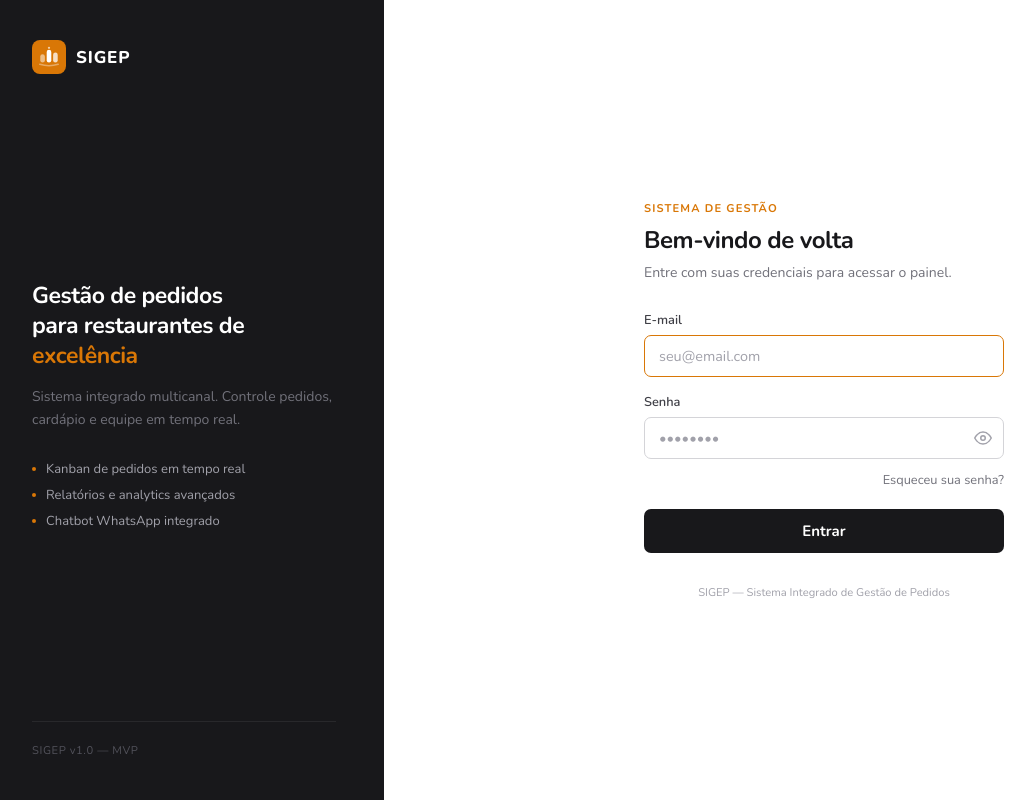
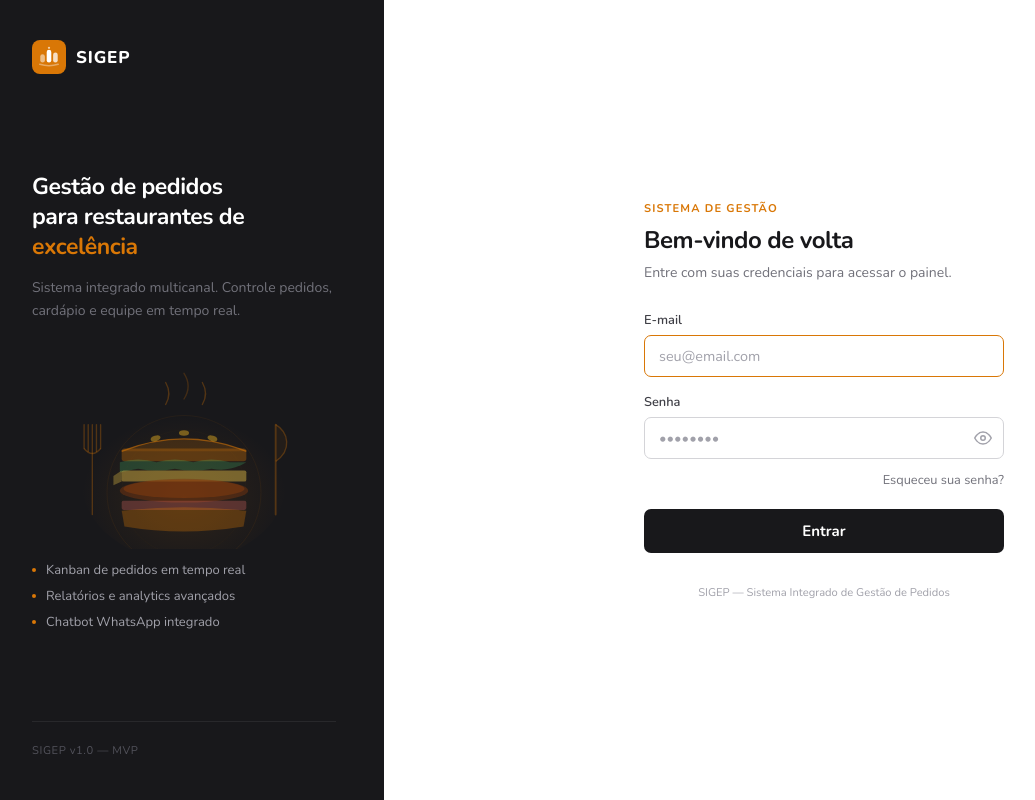
Before and after one commit to GilvanGabrielCA/sigep, a React (Vite) app in the folder frontend/: page /login in a window 1280 px wide. Shown: the whole page, without its empty margins (16-1051 px from the left). Built offline with nearby package versions, Linux system fonts and the light colour scheme; no server answers.

Commit message:
feat: adicionar ilustração SVG de hambúrguer no painel de login
Ilustração vetorial inline do hambúrguer com camadas (pão, alface, queijo,
hambúrguer, tomate), garfo e faca aos lados, névoa de vapor e brilho ambiente
em âmbar. Usa apenas SVG inline sem dependências externas.

```diff
--- a/frontend/src/pages/login/login-page.module.css
+++ b/frontend/src/pages/login/login-page.module.css
@@ -46,7 +46,7 @@
   display: flex;
   flex-direction: column;
   justify-content: center;
-  padding: 56px 0 40px;
+  padding: 32px 0 24px;
 }
 
 .brandHeading {
@@ -74,6 +74,19 @@
   display: flex;
   flex-direction: column;
   gap: 0.5rem;
+}
+
+.brandIllustration {
+  width: 100%;
+  display: flex;
+  justify-content: center;
+  align-items: center;
+  margin: 1rem 0 0.75rem;
+}
+
+.brandIllustration svg {
+  width: 220px;
+  height: auto;
 }
 
 .brandFeatureItem {
--- a/frontend/src/pages/login/login-page.tsx
+++ b/frontend/src/pages/login/login-page.tsx
@@ -2,7 +2,7 @@ import { useState, type FormEvent } from 'react'
 import { useNavigate, Link } from 'react-router-dom'
 import { useAuth } from '../../hooks/use-auth'
 import { loginApi } from '../../services/auth-api'
-import { SigepMark, SigepWatermark } from '../../components/sigep-logo'
+import { SigepMark } from '../../components/sigep-logo'
 import styles from './login-page.module.css'
 
 function EyeIcon({ open }: { open: boolean }) {
@@ -19,6 +19,69 @@ function EyeIcon({ open }: { open: boolean }) {
     <svg width="18" height="18" viewBox="0 0 24 24" fill="none" stroke="currentColor" strokeWidth="2" strokeLinecap="round" strokeLinejoin="round">
       <path d="M1 12s4-8 11-8 11 8 11 8-4 8-11 8-11-8-11-8z" />
       <circle cx="12" cy="12" r="3" />
+    </svg>
+  )
+}
+
+function BurgerIllustration() {
+  return (
+    <svg viewBox="0 0 240 200" fill="none" xmlns="http://www.w3.org/2000/svg" aria-hidden="true">
+      <defs>
+        <radialGradient id="loginGlow" cx="50%" cy="60%" r="50%">
+          <stop offset="0%" stopColor="#D97706" stopOpacity="0.12" />
+          <stop offset="100%" stopColor="#D97706" stopOpacity="0" />
+        </radialGradient>
+      </defs>
+
+      {/* Ambient glow */}
+      <ellipse cx="120" cy="125" rx="112" ry="88" fill="url(#loginGlow)" />
+
+      {/* Plate rings */}
+      <circle cx="120" cy="138" r="84" stroke="#D97706" strokeOpacity="0.1" strokeWidth="0.75" />
+      <circle cx="120" cy="138" r="68" stroke="#D97706" strokeOpacity="0.06" strokeWidth="0.5" />
+
+      {/* Steam wisps */}
+      <path d="M100,42 Q107,30 100,18" stroke="#D97706" strokeOpacity="0.3" strokeWidth="1.5" strokeLinecap="round" />
+      <path d="M120,36 Q129,22 120,8"  stroke="#D97706" strokeOpacity="0.22" strokeWidth="1.5" strokeLinecap="round" />
+      <path d="M140,42 Q147,30 140,18" stroke="#D97706" strokeOpacity="0.3" strokeWidth="1.5" strokeLinecap="round" />
+
+      {/* Fork */}
+      <line x1="20" y1="64" x2="20" y2="162" stroke="#D97706" strokeOpacity="0.3" strokeWidth="1.5" strokeLinecap="round" />
+      <line x1="11" y1="64" x2="11" y2="90" stroke="#D97706" strokeOpacity="0.3" strokeWidth="1.5" strokeLinecap="round" />
+      <line x1="15.5" y1="64" x2="15.5" y2="93" stroke="#D97706" strokeOpacity="0.3" strokeWidth="1.5" strokeLinecap="round" />
+      <line x1="24.5" y1="64" x2="24.5" y2="93" stroke="#D97706" strokeOpacity="0.3" strokeWidth="1.5" strokeLinecap="round" />
+      <line x1="29" y1="64" x2="29" y2="90"  stroke="#D97706" strokeOpacity="0.3" strokeWidth="1.5" strokeLinecap="round" />
+      <path d="M11,90 Q20,101 29,90" fill="none" stroke="#D97706" strokeOpacity="0.3" strokeWidth="1.5" />
+
+      {/* Knife */}
+      <line x1="220" y1="64" x2="220" y2="162" stroke="#D97706" strokeOpacity="0.3" strokeWidth="2" strokeLinecap="round" />
+      <path d="M220,64 C234,72 238,92 220,104" fill="rgba(217,119,6,0.06)" stroke="#D97706" strokeOpacity="0.3" strokeWidth="1.5" />
+
+      {/* Top bun */}
+      <path d="M52,93 Q120,66 188,93" fill="rgba(217,119,6,0.18)" stroke="#D97706" strokeOpacity="0.55" strokeWidth="1.5" />
+      <rect x="52" y="90" width="136" height="14" rx="3" fill="rgba(217,119,6,0.32)" />
+
+      {/* Sesame seeds */}
+      <ellipse cx="89"  cy="79" rx="5.5" ry="3" fill="#FBBF24" fillOpacity="0.42" transform="rotate(-18,89,79)" />
+      <ellipse cx="120" cy="73" rx="5.5" ry="3" fill="#FBBF24" fillOpacity="0.42" />
+      <ellipse cx="151" cy="79" rx="5.5" ry="3" fill="#FBBF24" fillOpacity="0.42" transform="rotate(18,151,79)" />
+
+      {/* Lettuce */}
+      <path d="M50,105 Q70,99 90,105 Q110,99 130,105 Q150,99 170,105 Q188,105 188,105 Q170,116 150,112 Q130,116 110,112 Q90,116 70,112 Q50,116 50,116 Z" fill="#4ADE80" fillOpacity="0.2" />
+
+      {/* Cheese */}
+      <rect x="52" y="114" width="136" height="12" rx="2" fill="#FCD34D" fillOpacity="0.4" />
+      <polygon points="52,114 52,126 43,130 43,120" fill="#FCD34D" fillOpacity="0.3" />
+
+      {/* Patty */}
+      <ellipse cx="120" cy="136" rx="70" ry="13" fill="#78350F" fillOpacity="0.48" />
+      <ellipse cx="120" cy="134" rx="66" ry="10" fill="#92400E" fillOpacity="0.42" />
+
+      {/* Tomato */}
+      <rect x="52" y="147" width="136" height="10" rx="2" fill="#F87171" fillOpacity="0.26" />
+
+      {/* Bottom bun */}
+      <path d="M52,158 Q120,150 188,158 L185,175 Q120,186 55,175 Z" fill="rgba(217,119,6,0.3)" />
     </svg>
   )
 }
@@ -88,6 +151,11 @@ export function LoginPage() {
             Sistema integrado multicanal. Controle pedidos,
             cardápio e equipe em tempo real.
           </p>
+
+          <div className={styles.brandIllustration}>
+            <BurgerIllustration />
+          </div>
+
           <div className={styles.brandFeatures}>
             {[
               'Kanban de pedidos em tempo real',
```
